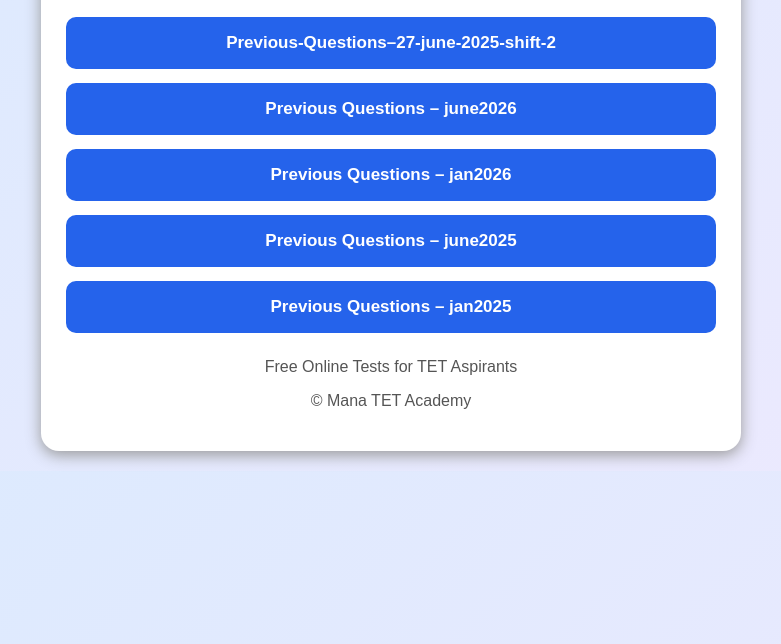
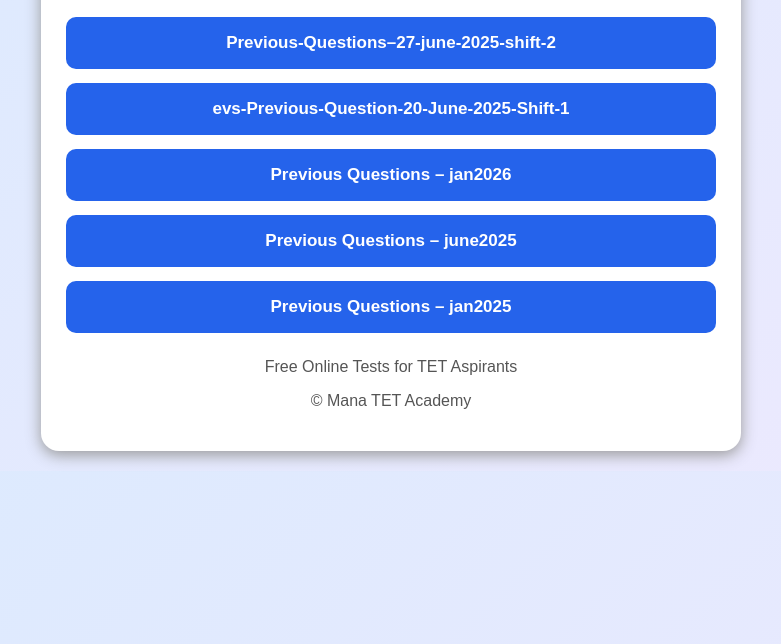
Before and after one commit to mlgrraju755/Mana-TET-Academy, a plain HTML site: page evs.html in a window 1280 px wide. Shown: the part 156-800 px from the top of the page, without its empty margins (249-1030 px from the left). Drawn offline with Linux system fonts and the light colour scheme.

Commit message:
Update evs.html

```diff
--- a/evs.html
+++ b/evs.html
@@ -62,8 +62,8 @@ h2 {
 Previous-Questions–27-june-2025-shift-2
 </a>
 
-<a class="test" href="evs-june2026.html">
-Previous Questions – june2026
+<a class="test" href="evs-Previous-Question-20-June-2025-Shift-1.html">
+evs-Previous-Question-20-June-2025-Shift-1
 </a>
 
 <a class="test" href="evs-jan2026.html">
```
